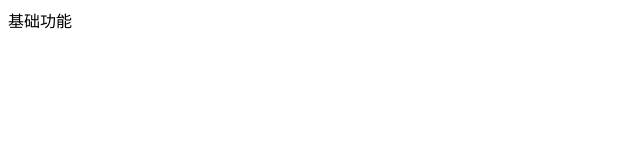
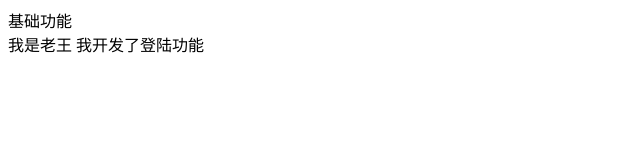
Before and after one commit to joinlpeng/aa, a plain HTML site: page index.html in a window 1280 px wide. Shown: the whole page, without its empty margins (0-640 px from the left). Drawn offline with Linux system fonts and the light colour scheme.

Commit message:
我是老王 我开发了登陆

```diff
--- a/index.html
+++ b/index.html
@@ -8,5 +8,7 @@
 </head>
 <body>
     <div>基础功能</div>
+
+    <span>我是老王 我开发了登陆功能</span>
 </body>
 </html>
```
